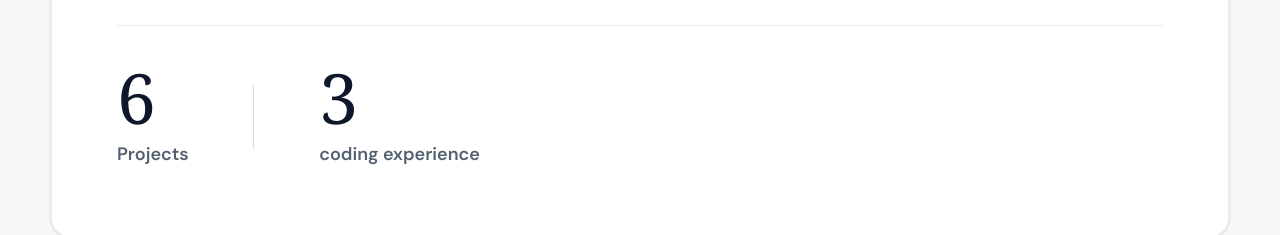
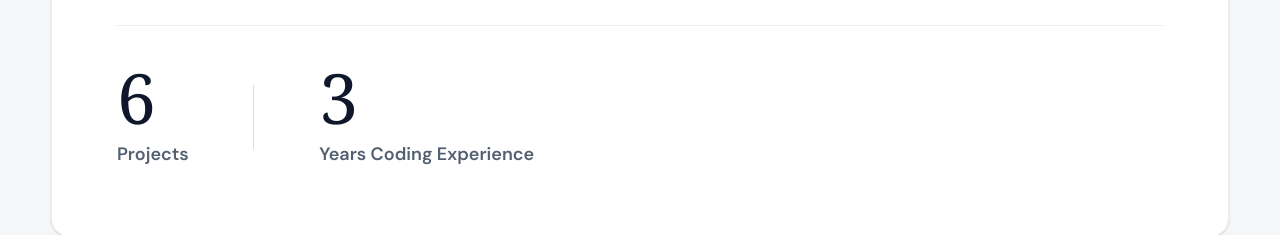
Before and after one commit to m-elangs/m-elangs.github.io, a Next.js app: page / in a window 1280 px wide. Shown: the part 2060-2295 px from the top of the page. Built offline with nearby package versions, Linux system fonts and the light colour scheme.

Commit message:
fix(about): capitalize Years Coding Experience and ensure english labels

```diff
--- a/components/About.tsx
+++ b/components/About.tsx
@@ -55,7 +55,7 @@ export default function About() {
                   3
                 </p>
                 <p className="text-[17px] sm:text-[18px] font-semibold text-[#526071] mt-1.5">
-                  coding experience
+                  Years Coding Experience
                 </p>
               </div>
             </div>
```
